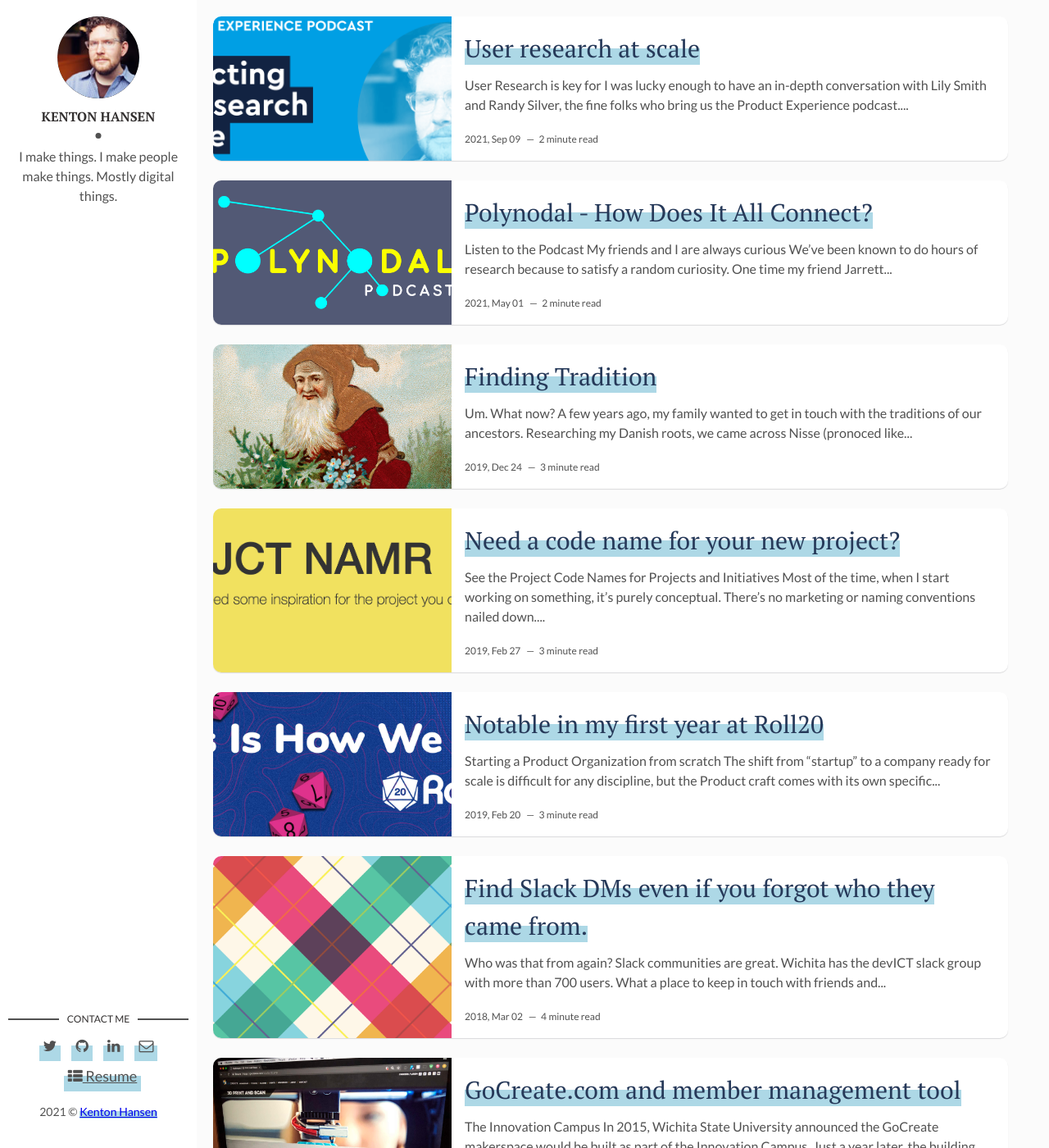
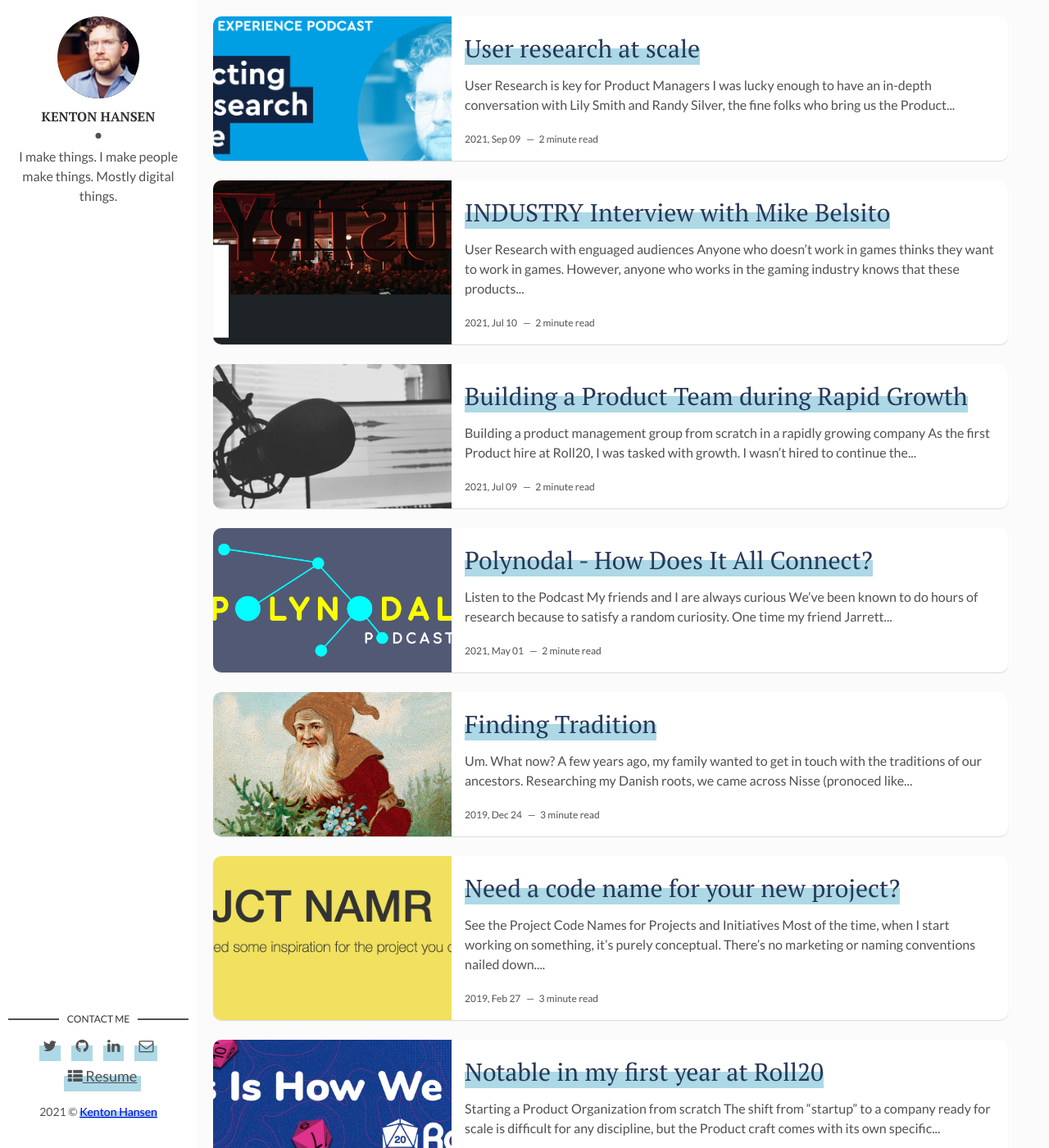
Before and after one commit to kentonh/kentonh, a Jekyll site: the page built from index.html, in a window 1280 px wide and 1400 px high. Shown: the whole window at 82% size. Built offline with Jekyll 4.4.1, drawn with Linux system fonts in a browser that asks for light colours; the list of posts is cut into pages by our own code; some of the changed text lies outside the part shown.

Commit message:
adds all interviews

```diff
--- /dev/null
+++ b/_posts/2021-07-08-product-mastery-now.md
@@ -0,0 +1,18 @@
+---
+title: Building a Product Team during Rapid Growth
+date: 2021-07-09 21:00:00 Z
+tags:
+- Podcast
+- Product Management
+layout: post
+description:
+img: podcast.png
+---
+
+## Building a product management group from scratch in a rapidly growing company
+As the first Product hire at Roll20, I was tasked with growth. I wasn't hired to continue the status quo, and I didn't join the team to continue down the same path. Part of that growth was inevitably going to be expanding the Product and User Experience Design teams. In those three years, there were many lessons learned and challenges overcome. I spoke with Chad McAllister from the Product Mastery Now podcast to share the pitfalls in store for any company in rapid growth.
+
+
+<iframe src="https://player.blubrry.com/?media_url=https%3A%2F%2Fmedia.blubrry.com%2Ftheeverydayinnovator%2Fp%2Fcontent.blubrry.com%2Ftheeverydayinnovator%2F346-Kenton_Hansen.mp3&amp;podcast_link=https%3A%2F%2Fproductmasterynow.com%2Fblog%2F346-building-a-product-management-group-from-scratch-in-a-rapidly-growing-company-with-kenton-hansen%2F" scrolling="no" width="100%" height="138px" frameborder="0" id="blubrryplayer-1" class="blubrryplayer" title="Blubrry Podcast Player"></iframe>
+
+[(mirror download)](/assets/audio/346-Kenton_Hansen.mp3)
--- /dev/null
+++ b/_posts/2021-07-10-Product-Collective-Industry-Interview.md
@@ -0,0 +1,18 @@
+---
+title: INDUSTRY Interview with Mike Belsito
+date: 2021-07-10 21:00:00 Z
+tags:
+- Podcast
+- Product Management
+layout: post
+description:
+img: industry.png
+---
+
+## User Research with enguaged audiences
+Anyone who doesn't work in games thinks they want to work in games. However, anyone who works in the gaming industry knows that these products create loyalty and engagement like no other industry. How does a product person find the signal in all that noise?
+
+## INDUSTRY and the Product Collective
+This INDUSTRY Interview live video Q&A chat is brought to you by Product Collective (productcollective.com), a community for product people and Organizers of INDUSTRY: The Product Conference (INDUSTRYconference.com) -- one of the top-rated product management conferences, taking place each Fall in Cleveland, Ohio and each Spring in Dublin, Ireland.
+
+<iframe width="560" height="315" src="https://www.youtube.com/embed/fKnQkUCWtfE" title="YouTube video player" frameborder="0" allow="accelerometer; autoplay; clipboard-write; encrypted-media; gyroscope; picture-in-picture" allowfullscreen></iframe>
--- a/_posts/2021-09-08-The-Product-Experience.md
+++ b/_posts/2021-09-08-The-Product-Experience.md
@@ -3,15 +3,16 @@
 date: 2021-09-09 21:00:00 Z
 tags:
 - Podcast
-- Work
 - Product Management
 layout: post
 description:
 img: Product-Experience-Podcast.png
 ---
 
-## User Research is key for
+## User Research is key for Product Managers
 I was lucky enough to have an in-depth conversation with Lily Smith and Randy Silver, the fine folks who bring us the Product Experience podcast. We took the chance to delve deep into the caverns of user research, pulling out the treasures that empathizing with our users can bring any person in a Product role.
 
 
-[Check out the episode.](https://www.mindtheproduct.com/conducting-user-research-at-scale-kenton-hansen-on-the-product-experience)
+## [Check out the episode.](https://www.mindtheproduct.com/conducting-user-research-at-scale-kenton-hansen-on-the-product-experience)
+
+[(mirror download)](/assets/audio/conducting-user-research-at-scale-kenton-hansen.mp3)git p
```
Also changed, not shown: assets/img/industry.png (added), assets/img/podcast.png (added), assets/img/product-mastery-now.png (added), 1 other file.
